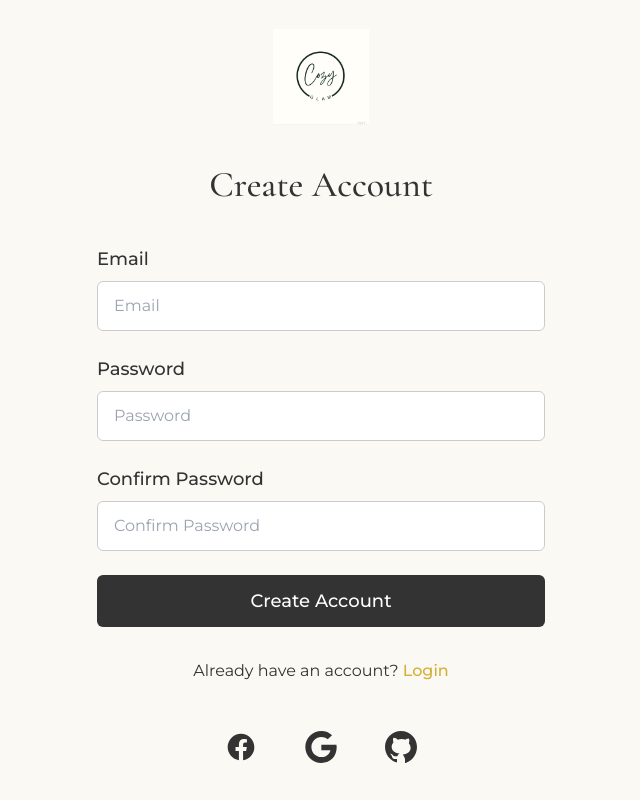
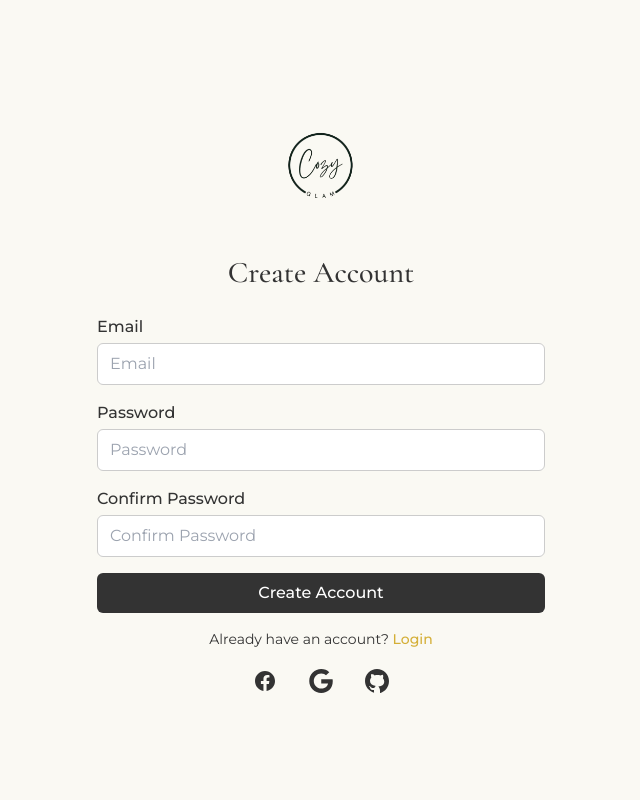
Before and after one commit to AnasBaqai/cozy_glam_frontend, a React (Vite) app: page /signup in a window 1280 px wide. Shown: the whole page, without its empty margins (319-959 px from the left). Built offline with nearby package versions, Linux system fonts and the light colour scheme.

Commit message:
login signup page setup

```diff
--- a/src/pages/auth/signup/SignupPage.tsx
+++ b/src/pages/auth/signup/SignupPage.tsx
@@ -1,6 +1,6 @@
 import { useState } from "react";
 import { Link } from "react-router-dom";
-import cozyGlamLogo from "../../../assets/images/cozy_glam_logo.jpeg";
+import cozyGlamLogo from "../../../assets/images/cozy_glam_logo-removebg-preview.png";
 
 const SignupPage = () => {
   const [email, setEmail] = useState("");
@@ -19,24 +19,30 @@ const SignupPage = () => {
   };
 
   return (
-    <div className="flex flex-col items-center justify-center min-h-screen px-4 bg-glam-light">
+    <div className="flex flex-col items-center justify-center min-h-screen py-4 px-4 bg-glam-light">
       <div className="w-full max-w-md">
         {/* Logo */}
-        <div className="flex flex-col items-center mb-8">
-          <img src={cozyGlamLogo} alt="Cozy Glam Logo" className="h-24 mb-2" />
+        <div className="flex flex-col items-center mb-6">
+          <div className="w-32 h-32 flex items-center justify-center">
+            <img
+              src={cozyGlamLogo}
+              alt="Cozy Glam Logo"
+              className="w-full h-full object-contain mix-blend-multiply"
+            />
+          </div>
         </div>
 
         {/* Signup Header */}
-        <h1 className="text-4xl font-heading text-center text-glam-dark mb-10 font-medium">
+        <h1 className="text-3xl font-heading text-center text-glam-dark mb-6 font-medium">
           Create Account
         </h1>
 
         {/* Signup Form */}
-        <form onSubmit={handleSubmit} className="space-y-6">
-          <div className="space-y-2">
+        <form onSubmit={handleSubmit} className="space-y-4">
+          <div className="space-y-1">
             <label
               htmlFor="email"
-              className="block text-lg font-medium text-glam-dark"
+              className="block text-base font-medium text-glam-dark"
             >
               Email
             </label>
@@ -45,16 +51,16 @@ const SignupPage = () => {
               type="email"
               required
               placeholder="Email"
-              className="w-full px-4 py-3 border border-glam-accent rounded-md focus:outline-none focus:ring-2 focus:ring-glam-accent"
+              className="w-full px-3 py-2 border border-glam-accent rounded-md focus:outline-none focus:ring-2 focus:ring-glam-accent"
               value={email}
               onChange={(e) => setEmail(e.target.value)}
             />
           </div>
 
-          <div className="space-y-2">
+          <div className="space-y-1">
             <label
               htmlFor="password"
-              className="block text-lg font-medium text-glam-dark"
+              className="block text-base font-medium text-glam-dark"
             >
               Password
             </label>
@@ -63,16 +69,16 @@ const SignupPage = () => {
               type="password"
               required
               placeholder="Password"
-              className="w-full px-4 py-3 border border-glam-accent rounded-md focus:outline-none focus:ring-2 focus:ring-glam-accent"
+              className="w-full px-3 py-2 border border-glam-accent rounded-md focus:outline-none focus:ring-2 focus:ring-glam-accent"
               value={password}
               onChange={(e) => setPassword(e.target.value)}
             />
           </div>
 
-          <div className="space-y-2">
+          <div className="space-y-1">
             <label
               htmlFor="confirmPassword"
-              className="block text-lg font-medium text-glam-dark"
+              className="block text-base font-medium text-glam-dark"
             >
               Confirm Password
             </label>
@@ -81,7 +87,7 @@ const SignupPage = () => {
               type="password"
               required
               placeholder="Confirm Password"
-              className="w-full px-4 py-3 border border-glam-accent rounded-md focus:outline-none focus:ring-2 focus:ring-glam-accent"
+              className="w-full px-3 py-2 border border-glam-accent rounded-md focus:outline-none focus:ring-2 focus:ring-glam-accent"
               value={confirmPassword}
               onChange={(e) => setConfirmPassword(e.target.value)}
             />
@@ -89,15 +95,15 @@ const SignupPage = () => {
 
           <button
             type="submit"
-            className="w-full py-3 px-4 bg-glam-dark text-white text-lg font-medium rounded-md hover:bg-glam-primary transition-colors focus:outline-none focus:ring-2 focus:ring-glam-primary"
+            className="w-full py-2 px-4 bg-glam-dark text-white text-base font-medium rounded-md hover:bg-glam-primary transition-colors focus:outline-none focus:ring-2 focus:ring-glam-primary"
           >
             Create Account
           </button>
         </form>
 
         {/* Login Link */}
-        <div className="mt-8 text-center">
-          <p className="text-glam-dark">
+        <div className="mt-4 text-center">
+          <p className="text-glam-dark text-sm">
             Already have an account?{" "}
             <Link
               to="/login"
@@ -109,19 +115,19 @@ const SignupPage = () => {
         </div>
 
         {/* Social Login Options */}
-        <div className="mt-10 flex justify-center space-x-8">
-          <button className="p-2 text-glam-dark hover:text-glam-primary transition-colors">
-            <svg className="h-8 w-8" viewBox="0 0 24 24" fill="currentColor">
+        <div className="mt-4 flex justify-center space-x-6">
+          <button className="p-1 text-glam-dark hover:text-glam-primary transition-colors">
+            <svg className="h-6 w-6" viewBox="0 0 24 24" fill="currentColor">
               <path d="M12 2.04C6.5 2.04 2 6.53 2 12.06C2 17.06 5.66 21.21 10.44 21.96V14.96H7.9V12.06H10.44V9.85C10.44 7.34 11.93 5.96 14.22 5.96C15.31 5.96 16.45 6.15 16.45 6.15V8.62H15.19C13.95 8.62 13.56 9.39 13.56 10.18V12.06H16.34L15.89 14.96H13.56V21.96C15.9 21.59 18.03 20.39 19.62 18.59C21.2 16.79 22.04 14.49 22 12.06C22 6.53 17.5 2.04 12 2.04Z" />
             </svg>
           </button>
-          <button className="p-2 text-glam-dark hover:text-glam-primary transition-colors">
-            <svg className="h-8 w-8" viewBox="0 0 24 24" fill="currentColor">
+          <button className="p-1 text-glam-dark hover:text-glam-primary transition-colors">
+            <svg className="h-6 w-6" viewBox="0 0 24 24" fill="currentColor">
               <path d="M12.24 10.285V14.4h6.806c-.275 1.765-2.056 5.174-6.806 5.174-4.095 0-7.439-3.389-7.439-7.574s3.345-7.574 7.439-7.574c2.33 0 3.891.989 4.785 1.849l3.254-3.138C18.189 1.186 15.479 0 12.24 0c-6.635 0-12 5.365-12 12s5.365 12 12 12c6.926 0 11.52-4.869 11.52-11.726 0-.788-.085-1.39-.189-1.989H12.24z" />
             </svg>
           </button>
-          <button className="p-2 text-glam-dark hover:text-glam-primary transition-colors">
-            <svg className="h-8 w-8" viewBox="0 0 24 24" fill="currentColor">
+          <button className="p-1 text-glam-dark hover:text-glam-primary transition-colors">
+            <svg className="h-6 w-6" viewBox="0 0 24 24" fill="currentColor">
               <path d="M12 0C5.373 0 0 5.373 0 12c0 5.623 3.872 10.328 9.092 11.63-.056-.162-.092-.35-.092-.583v-2.051c-.487 0-1.303 0-1.508 0-.821 0-1.551-.353-1.905-1.009-.393-.729-.461-1.844-1.435-2.526-.289-.227-.069-.486.264-.451.615.174 1.125.596 1.605 1.222.478.627.703.769 1.596.769.433 0 1.081-.025 1.691-.121.328-.833.895-1.6 1.588-1.962-3.996-.411-5.903-2.399-5.903-5.098 0-1.162.495-2.286 1.336-3.233-.276-.94-.623-2.857.106-3.587 1.798 0 2.885 1.166 3.146 1.481.896-.307 1.88-.481 2.914-.481 1.036 0 2.024.174 2.922.483C14.915 6.866 16.002 5.7 17.8 5.7c.732.731.381 2.656.102 3.594.836.945 1.328 2.066 1.328 3.226 0 2.697-1.904 4.684-5.894 5.097C14.134 18.67 15 20.22 15 21.417v2.248c0 .16-.03.327-.077.482C19.777 22.994 24 18.048 24 12c0-6.627-5.373-12-12-12z" />
             </svg>
           </button>
```
Also changed, not shown: src/pages/auth/login/LoginPage.tsx (+29 -23 lines), src/assets/images/cozy_glam_logo-removebg-preview.png (added).
